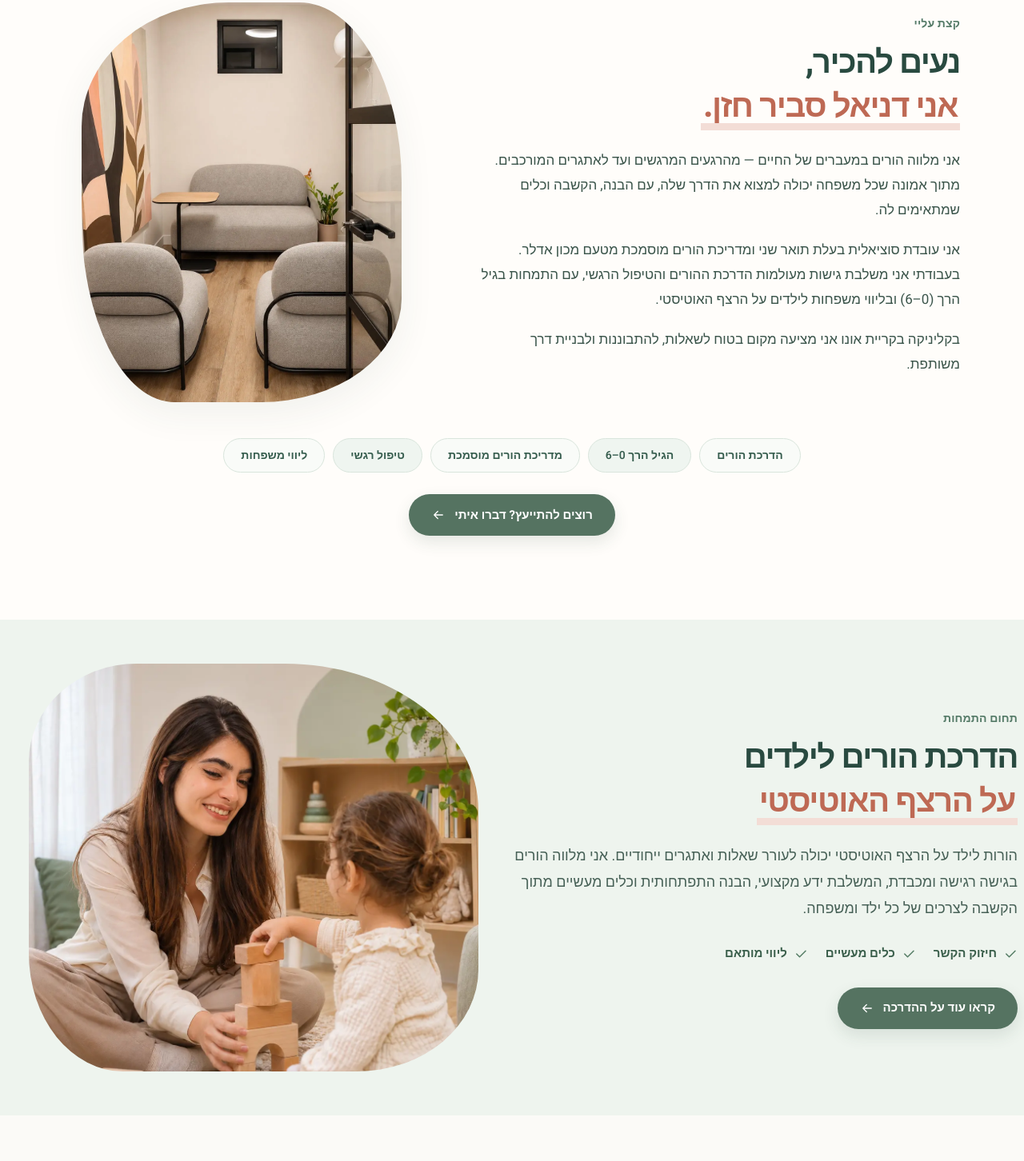
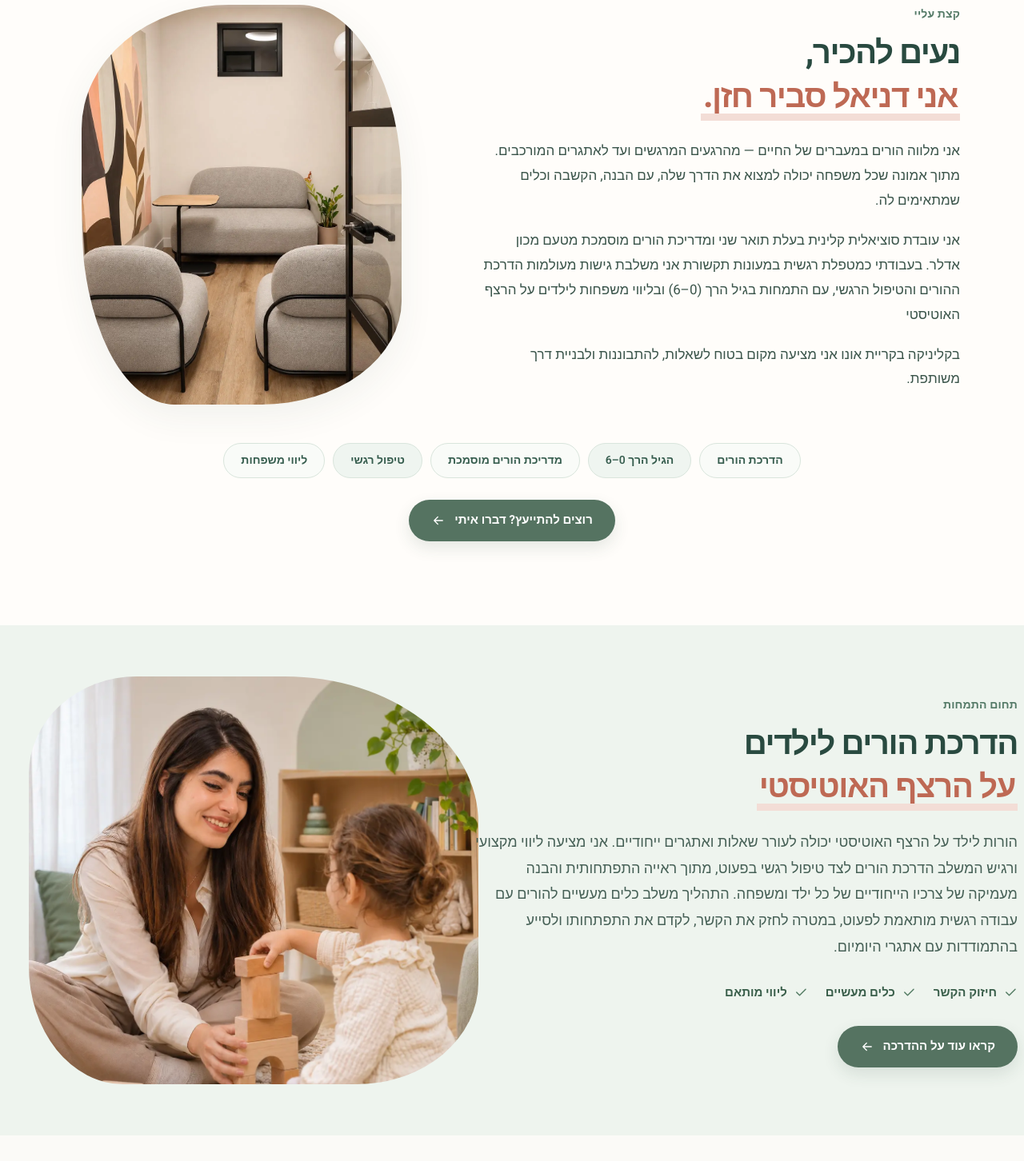
Before and after one commit to avivhazzan-blip/danielle, a plain HTML site: page index.html in a window 1280 px wide. Shown: the part 683-2135 px from the top of the page at 80% size. Drawn offline with Linux system fonts and the light colour scheme.

Commit message:
Update index.html

```diff
--- a/index.html
+++ b/index.html
@@ -26,7 +26,7 @@
 <section aria-labelledby="about-heading" class="section about-section" id="about"><div class="container section-narrow about-layout">
 <div class="about-copy reveal"><div class="section-eyebrow">קצת עליי</div><h2 class="section-title" id="about-heading">נעים להכיר,<br/><span class="accent accent-underline">אני דניאל סביר חזן.</span></h2>
 <p>אני מלווה הורים במעברים של החיים — מהרגעים המרגשים ועד לאתגרים המורכבים. מתוך אמונה שכל משפחה יכולה למצוא את הדרך שלה, עם הבנה, הקשבה וכלים שמתאימים לה.</p>
-<p>אני עובדת סוציאלית בעלת תואר שני ומדריכת הורים מוסמכת מטעם מכון אדלר. בעבודתי אני משלבת גישות מעולמות הדרכת ההורים והטיפול הרגשי, עם התמחות בגיל הרך (0–6) ובליווי משפחות לילדים על הרצף האוטיסטי.</p>
+<p>אני עובדת סוציאלית קלינית בעלת תואר שני ומדריכת הורים מוסמכת מטעם מכון אדלר. בעבודתי כמטפלת רגשית במעונות תקשורת אני משלבת גישות מעולמות הדרכת ההורים והטיפול הרגשי, עם התמחות בגיל הרך (0–6) ובליווי משפחות לילדים על הרצף האוטיסטי</p>
 <p>בקליניקה בקריית אונו אני מציעה מקום בטוח לשאלות, להתבוננות ולבניית דרך משותפת.</p>
 </div><div class="about-photo reveal"><img alt="דניאל סביר חזן, מדריכת הורים בקריית אונו" height="667" loading="lazy" src="assets/images/daniel-about.webp" width="549"/></div>
 </div><div class="container section-narrow about-bottom"><div aria-label="תחומי עיסוק" class="tag-list"> <span>הדרכת הורים</span><span>הגיל הרך 0–6</span><span>מדריכת הורים מוסמכת</span><span>טיפול רגשי</span><span>ליווי משפחות</span></div><a class="button button-primary" href="#contact">רוצים להתייעץ? דברו איתי <svg aria-hidden="true" class="icon" fill="none" stroke="currentColor" stroke-linecap="round" stroke-linejoin="round" stroke-width="1.7" viewbox="0 0 24 24"><path d="M19 12H5m0 0 6-6m-6 6 6 6"></path></svg></a></div>
@@ -34,8 +34,7 @@
 <section aria-labelledby="autism-heading" class="specialty-section" id="autism"><div class="container specialty-layout">
 <div class="specialty-photo reveal"><img alt="אמא מחבקת את ילדה ברגע של קרבה" height="758" loading="lazy" src="assets/images/autism-family.webp" width="633"/></div>
 <div class="specialty-copy reveal"><span class="section-eyebrow">תחום התמחות</span><h2 class="section-title" id="autism-heading">הדרכת הורים לילדים<br/><span class="accent accent-underline">על הרצף האוטיסטי</span></h2>
-<p>הורות לילד על הרצף האוטיסטי יכולה לעורר שאלות ואתגרים ייחודיים. אני מלווה הורים בגישה רגישה ומכבדת, המשלבת ידע מקצועי, הבנה התפתחותית וכלים מעשיים מתוך הקשבה לצרכים של כל ילד ומשפחה.</p>
-<div class="specialty-points"><span><svg aria-hidden="true" class="icon" fill="none" stroke="currentColor" stroke-linecap="round" stroke-linejoin="round" stroke-width="2" viewbox="0 0 24 24"><path d="m5 12 5 5L20 7"></path></svg> חיזוק הקשר</span><span><svg aria-hidden="true" class="icon" fill="none" stroke="currentColor" stroke-linecap="round" stroke-linejoin="round" stroke-width="2" viewbox="0 0 24 24"><path d="m5 12 5 5L20 7"></path></svg> כלים מעשיים</span><span><svg aria-hidden="true" class="icon" fill="none" stroke="currentColor" stroke-linecap="round" stroke-linejoin="round" stroke-width="2" viewbox="0 0 24 24"><path d="m5 12 5 5L20 7"></path></svg> ליווי מותאם</span></div>
+<p>הורות לילד על הרצף האוטיסטי יכולה לעורר שאלות ואתגרים ייחודיים. אני מציעה ליווי מקצועי ורגיש המשלב הדרכת הורים לצד טיפול רגשי בפעוט, מתוך ראייה התפתחותית והבנה מעמיקה של צרכיו הייחודיים של כל ילד ומשפחה. התהליך משלב כלים מעשיים להורים עם עבודה רגשית מותאמת לפעוט, במטרה לחזק את הקשר, לקדם את התפתחותו ולסייע בהתמודדות עם אתגרי היומיום.</p><div class="specialty-points"><span><svg aria-hidden="true" class="icon" fill="none" stroke="currentColor" stroke-linecap="round" stroke-linejoin="round" stroke-width="2" viewbox="0 0 24 24"><path d="m5 12 5 5L20 7"></path></svg> חיזוק הקשר</span><span><svg aria-hidden="true" class="icon" fill="none" stroke="currentColor" stroke-linecap="round" stroke-linejoin="round" stroke-width="2" viewbox="0 0 24 24"><path d="m5 12 5 5L20 7"></path></svg> כלים מעשיים</span><span><svg aria-hidden="true" class="icon" fill="none" stroke="currentColor" stroke-linecap="round" stroke-linejoin="round" stroke-width="2" viewbox="0 0 24 24"><path d="m5 12 5 5L20 7"></path></svg> ליווי מותאם</span></div>
 <a class="button button-primary" href="autism-parent-guidance/">קראו עוד על ההדרכה <svg aria-hidden="true" class="icon" fill="none" stroke="currentColor" stroke-linecap="round" stroke-linejoin="round" stroke-width="1.7" viewbox="0 0 24 24"><path d="M19 12H5m0 0 6-6m-6 6 6 6"></path></svg></a>
 </div>
 </div></section>
```
